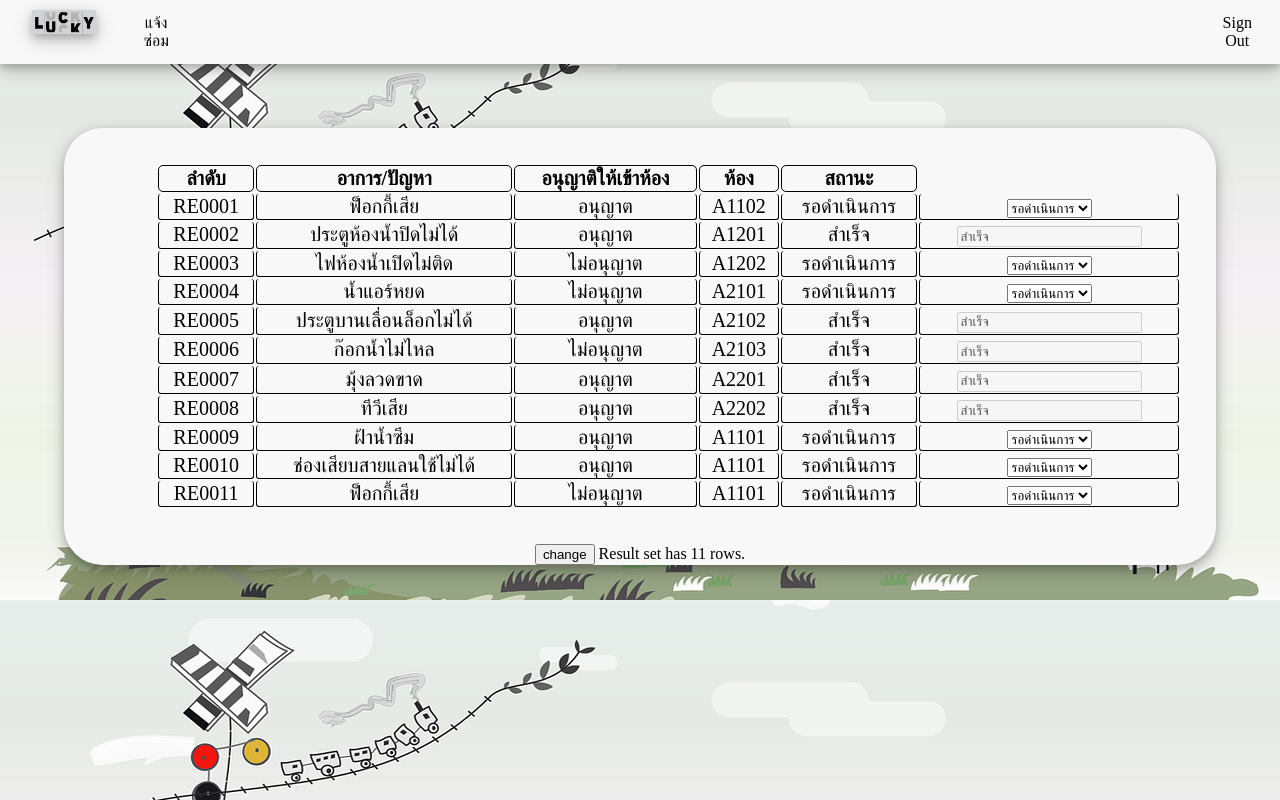
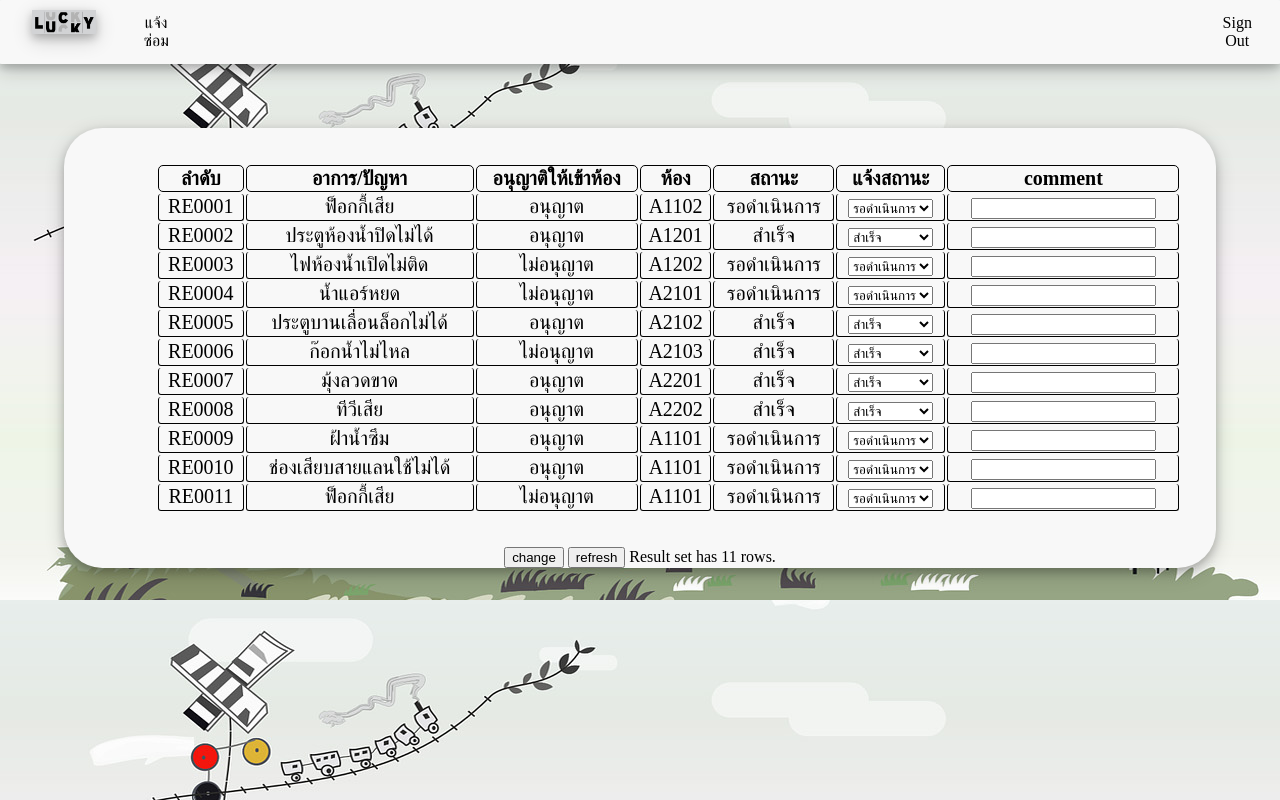
Before and after one commit to kaimook-pearl/Bisad, a PHP site: page /views/fixman.php in a window 1280 px wide. Run offline with PHP 8.4, Linux system fonts and the light colour scheme; data comes from the database, SQL or seed files in the repository.

Commit message:
Update fixman.php
แอดคอมเม้นกับแก้สถานะได้แล้ว

```diff
--- a/views/fixman.php
+++ b/views/fixman.php
@@ -45,81 +45,95 @@
             <th>อนุญาติให้เข้าห้อง</th>
             <th>ห้อง</th>
             <th>สถานะ</th>
-            <!-- <th>แจ้งสถานะ</th> -->
+            <th>แจ้งสถานะ</th>
+            <th>comment</th>
 
             </tr>
             <form action="" method="POST">
             <?php
-            $x = 1;
+            $i = 1;
         // output data of each row
         while ($row = $query->fetch_assoc()) {
             ?><tr>
             <?php
-            $id = $row['repair_id'];
+            ${"id$i"} = $row['repair_id'];
+
             echo "<td>".$row['repair_id']."</td>";
             echo "<td>".$row['description']."</td>";
             echo "<td>".$row['allowstatus']."</td>";
             echo "<td>".$row['room']."</td>";
             echo "<td>".$row['state']."</td>";
             if ($row['state'] == 'สำเร็จ') {
-                echo "<td><input value=\"สำเร็จ\" disabled></td>";
+                echo "<td><select name=\"select$i\">
+                <option value=\"สำเร็จ\">สำเร็จ</option>
+                <option value=\"รอดำเนินการ\">รอดำเนินการ</option></select></td>";
             }else{
-                echo "<td><select name=\"select$id\">
+                echo "<td><select name=\"select$i\">
                 <option value=\"รอดำเนินการ\">รอดำเนินการ</option>
                 <option value=\"สำเร็จ\">สำเร็จ</option></select></td>";
                 ?>
                 <?php
 
             }
+            echo "<td><input type=\"text\" name=\"comment$i\" value=".$row['comments']."></td>";
+            $i = $i+1 ;
         }
-            // echo "<td><input type=\"text\" name=\"comment$x\" placeholder=\"comment$x\"></td></tr>";
-            // $x = $x+1 ;
+
 
         }?>
         </tr>
         </table>
         </div>
         <input value="change" type="submit" name="submit">
+        <input value="refresh" type="submit" name="refresh">
     </form>
 
         <?php
             $rowcount = mysqli_num_rows($query);
-            $count = mysqli_query($conn, "SELECT COUNT(*) as count FROM payment") or die(mysqli_error($conn));
-    $count2 = $count->fetch_assoc();
-    $order = "RE".str_pad(intval($count2['count'])+1, 4, '0', STR_PAD_LEFT);
 
             printf("Result set has %d rows.\n<br>",$rowcount);
 
-            if (isset($_POST['submit'])) {
-                while ($row = $query->fetch_assoc()) {
-                    $id = $row['repair_id'];
-                    $idx = 'select'.$id;
-                    $state = $_POST[$idx];
-                    mysqli_query($conn, "UPDATE `repair` SET `state` = '$state' WHERE 'repair_id' = '$id'") or die(mysqli_error($conn));
+
+            if(isset($_POST['submit'])){
+            mysqli_free_result($query);
+            $cnt = 1;
+                 for ($i=1; $i <= (int)$rowcount; $i++) {
+                     if(isset($_POST['comment'.$i])){
+                        $comment = $_POST['comment'.$i];
+                        $rid = ${"id$i"};
+                        $select = $_POST['select'.$i];
+                        // echo $rid;
+                        // echo $comment;
+                        // echo $select."<br>";
+                     }
+                        $sql1 = "UPDATE  repair  SET repair.state = '$select', repair.comments = '$comment'
+                        WHERE repair.repair_id = '$rid'";
+
+                        if (mysqli_query($conn, $sql1)) {
+                            $cnt = $cnt+1;
+                        }
+                        else {
+
+                            echo "Error updating record: " . mysqli_error($conn);
+
+                          }
+
+
+
+                    }
+
+
+                    if ($cnt == $i) {
+                        echo  "Record updated successfully";
+                    }
+                    else {
+
+                        echo "Error updating record: " . mysqli_error($conn);
+                  }
                 }
 
 
 
-            // mysqli_free_result($query);
-            //      for ($i=1; $i < (int)$rowcount; $i++) {
-            //          if(isset($_POST['comment'.$i])){
-            //             $comment = $_POST['comment'.$i];
-            //             $rid = $_POST['hdnID'.$i];
-            //             echo $i."<br>";
-            //             echo $row['repair_id'];
-            //             echo $comment;}
-            //             $sql1 = "UPDATE  repairdetails   SET state = '$comment' WHERE repair_id = 'RE0001'";
-            //             if (mysqli_query($conn, $sql1)) {
-
-            //                echo "Record updated successfully";
-
-            //             } else {
-            //                 echo "Error updating record: " . mysqli_error($conn);
-            //           }
-
-            //         }
-            // }
-            }
             ?>
 
 
```
